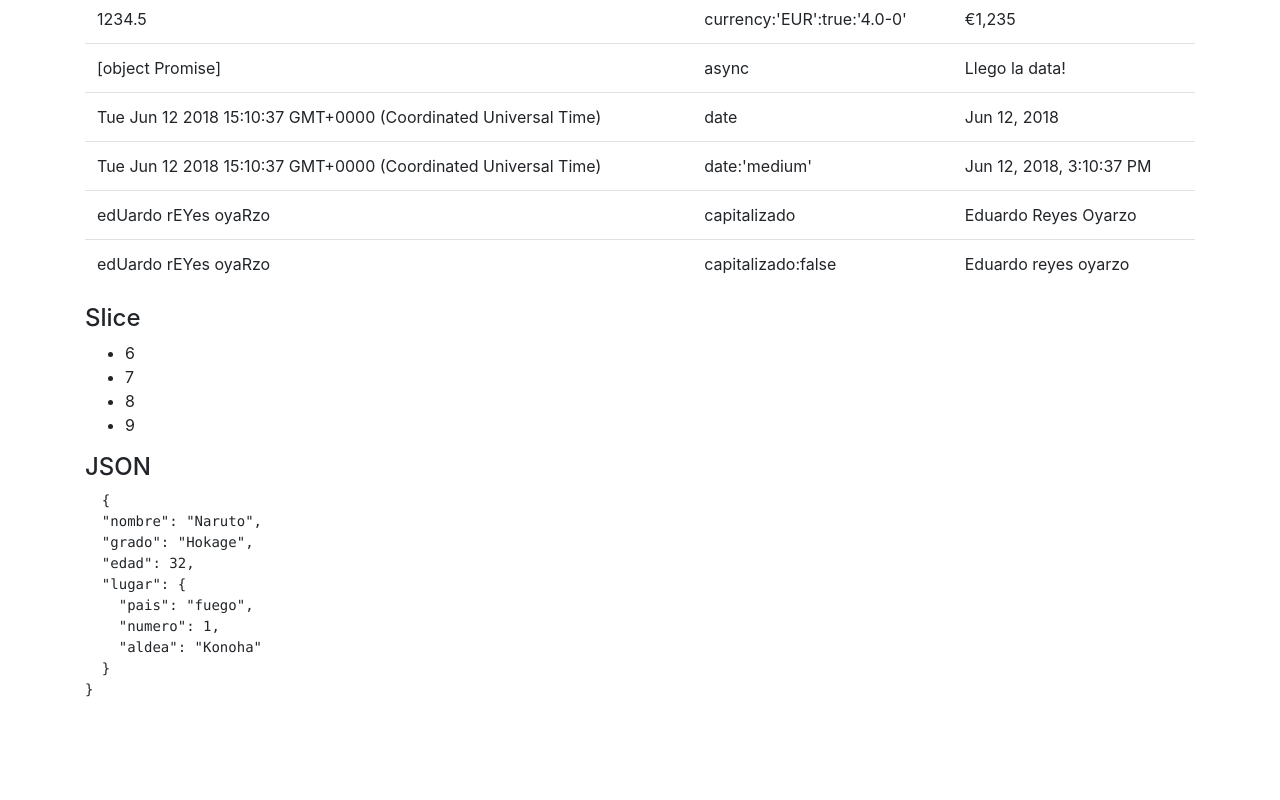
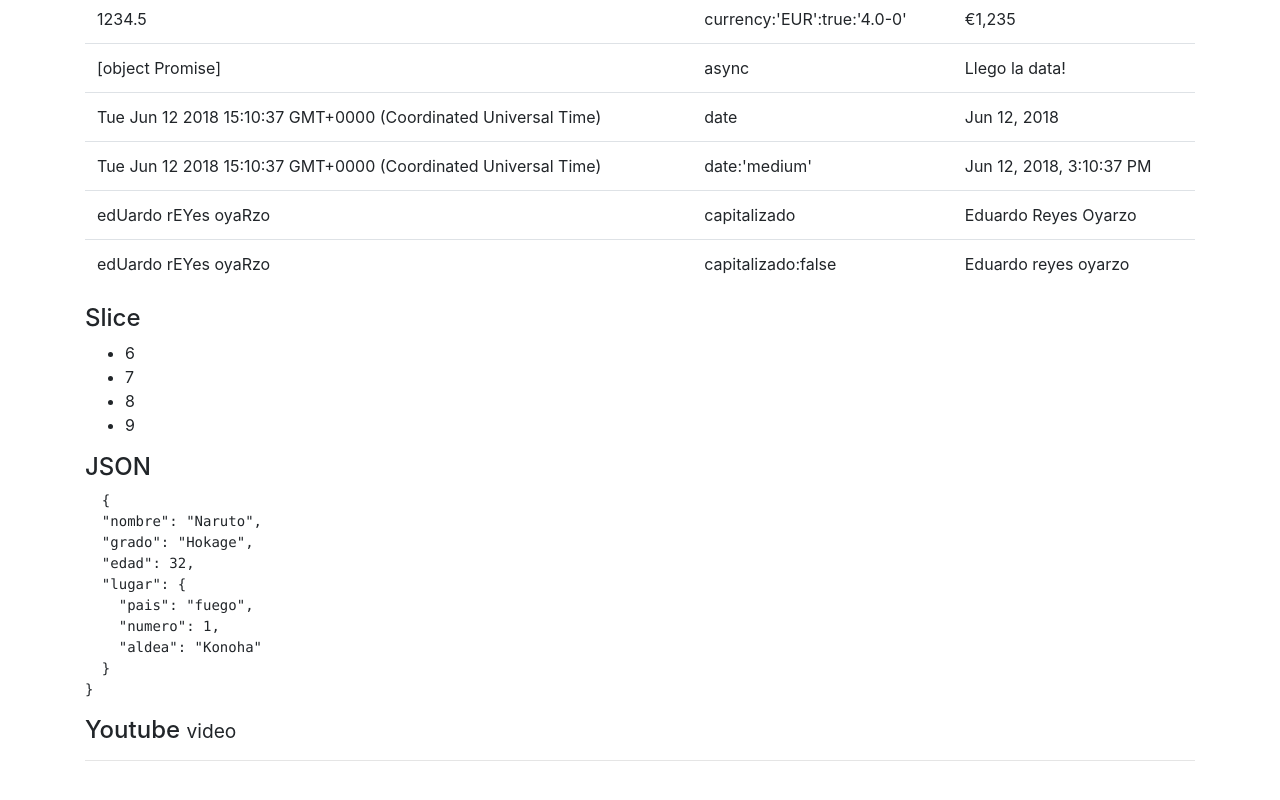
Before and after one commit to ecreyes/AngularPipes, an Angular app: page / in a window 1280 px wide. Shown: the part 798-1598 px from the top of the page. Before the commit the page ends 1514 px from the top, so only its background shows below. Built offline with nearby package versions, Linux system fonts and the light colour scheme; grey boxes are pictures that could not be loaded.

Commit message:
Dom Seguro Pipe

```diff
--- a/src/app/app.component.html
+++ b/src/app/app.component.html
@@ -118,4 +118,8 @@
 <pre>
   {{ninja | json}}
 </pre>
+
+<h4>Youtube <small>video</small></h4>
+<hr>
+<iframe width="560" height="315" [src]="video | domseguro:'https://www.youtube.com/embed/'" frameborder="0" allow="autoplay; encrypted-media" allowfullscreen></iframe>
 </div>
--- a/src/app/app.component.ts
+++ b/src/app/app.component.ts
@@ -28,4 +28,5 @@ export class AppComponent {
 
   fecha = new Date();
   nombre2 = "edUardo rEYes oyaRzo";
+  video = "15ppjqoVItg";
 }
--- a/src/app/app.module.ts
+++ b/src/app/app.module.ts
@@ -2,11 +2,13 @@ import { BrowserModule } from '@angular/platform-browser';
 import { NgModule} from '@angular/core';
 import { AppComponent } from './app.component';
 import { CapitalizadoPipe } from "./pipes/capitalizado.pipe";
+import { DomseguroPipe } from './pipes/domseguro.pipe';
 
 @NgModule({
   declarations: [
     AppComponent,
-    CapitalizadoPipe
+    CapitalizadoPipe,
+    DomseguroPipe
   ],
   imports: [
     BrowserModule
--- /dev/null
+++ b/src/app/pipes/domseguro.pipe.ts
@@ -0,0 +1,15 @@
+import { Pipe, PipeTransform } from '@angular/core';
+import { DomSanitizer } from "@angular/platform-browser";
+
+@Pipe({
+  name: 'domseguro'
+})
+export class DomseguroPipe implements PipeTransform {
+  constructor(private domSanitizer:DomSanitizer){
+   }
+
+  transform(value: string, url: string): any {
+    return this.domSanitizer.bypassSecurityTrustResourceUrl(url + value);
+  }
+
+}
```
